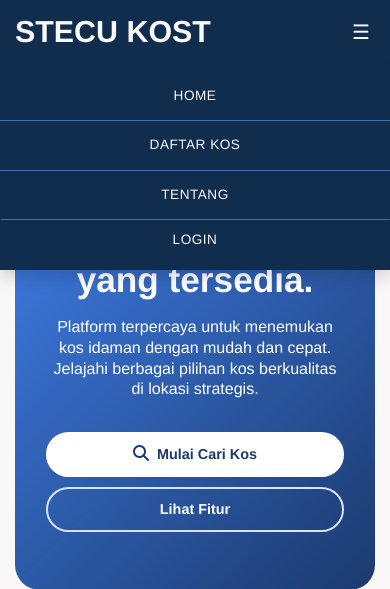
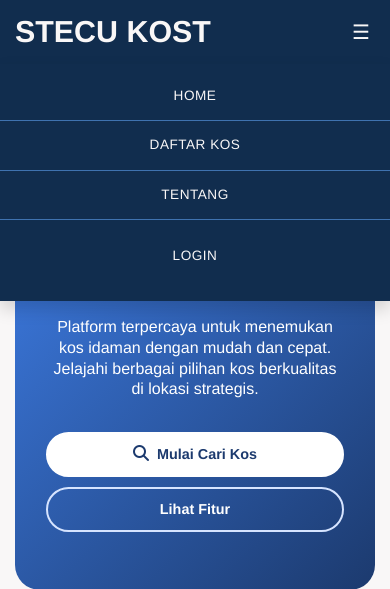
Before and after one commit to ikhlaspp/app_kos, a PHP site: page /yourproject/ in a window 390 px wide, after a click that opens the changed part. Shown: the top 589 px of the page. Run offline with PHP 8.4, Linux system fonts and the light colour scheme.

Commit message:
fix header hiding

```diff
--- a/includes/header.php
+++ b/includes/header.php
@@ -73,6 +73,8 @@ $currentPageTitle = $pageTitle ?? $currentAppName;
         /* Default (desktop) navigation styles */
         .main-navigation {
             margin-left: 25px;
+            /* On desktop, main navigation is displayed as a flex row */
+            display: flex;
         }
         .main-navigation ul {
             list-style-type: none;
@@ -102,7 +104,7 @@ $currentPageTitle = $pageTitle ?? $currentAppName;
         .header-icons {
             display: flex;
             align-items: center;
-            margin-left: auto;
+            margin-left: auto; /* Push icons to the right */
         }
         .header-icons .icon-link {
             color: #F9F7F7;
@@ -119,11 +121,12 @@ $currentPageTitle = $pageTitle ?? $currentAppName;
 
         /* Hide hamburger by default on larger screens */
         .hamburger-menu-placeholder {
-            display: none;
+            display: none !important; /* Hidden on desktop */
         }
 
-        /* Login/Logout link outside hamburger (desktop) */
-        .header-auth-link {
+        /* Login/Logout link outside hamburger (desktop-only) */
+        .header-auth-link.desktop-only-auth-link {
+            display: block; /* Visible on desktop */
             color: #F9F7F7;
             text-decoration: none;
             padding: 0.5rem 0.9rem;
@@ -137,10 +140,15 @@ $currentPageTitle = $pageTitle ?? $currentAppName;
             line-height: 1.2;
             border: 1px solid transparent;
         }
-        .header-auth-link:hover {
+        .header-auth-link.desktop-only-auth-link:hover {
             background-color: #3F72AF;
             color: #FFFFFF;
             border-color: #3F72AF;
+        }
+
+        /* Login/Logout link inside hamburger (mobile-only) */
+        .main-navigation .mobile-only-auth-link {
+            display: none; /* Hidden on desktop within the main nav */
         }
 
         /* Mobile Styles (<= 992px) */
@@ -185,23 +193,36 @@ $currentPageTitle = $pageTitle ?? $currentAppName;
 
             /* Show hamburger on mobile screens */
             .hamburger-menu-placeholder {
-                display: block;
+                display: block !important; /* Visible on mobile */
             }
 
             /* Hide the desktop login/logout link on mobile */
-            .header-icons .header-auth-link {
+            .header-auth-link.desktop-only-auth-link {
                 display: none;
             }
 
-            /* Style the login/logout link when it's inside the mobile menu */
-            .main-navigation.open .header-auth-link {
-                display: block; /* Make sure it's visible when menu is open */
+            /* Style the mobile-only login/logout link when it's inside the mobile menu */
+            .main-navigation .mobile-only-auth-link {
+                display: block; /* Make sure it's visible within the mobile menu */
                 width: 100%; /* Full width */
                 margin-left: 0; /* Remove left margin */
                 text-align: center; /* Center text */
                 padding: 12px 15px; /* Adjust padding to match other menu items */
                 border-top: 1px solid #3F72AF; /* Add a border for separation */
                 border-radius: 0; /* Remove border-radius */
+            }
+             .main-navigation .mobile-only-auth-link a.header-auth-link {
+                /* Ensure the anchor itself also takes full space and has correct styling */
+                display: block;
+                width: 100%;
+                color: #F9F7F7; /* Adjust color for mobile menu consistency */
+                background-color: transparent;
+                border: none;
+                font-size: 0.85rem; /* Match other menu items */
+            }
+            .main-navigation .mobile-only-auth-link a.header-auth-link:hover {
+                background-color: #3F72AF;
+                color: #FFFFFF;
             }
         }
 
@@ -254,16 +275,27 @@ $currentPageTitle = $pageTitle ?? $currentAppName;
                             <li><a href="<?php echo htmlspecialchars($baseUrl . 'home/about'); ?>">Tentang</a></li>
                         <?php endif; ?>
 
-                        <?php if (isset($_SESSION['user_id'])): ?>
-                            <?php $userNameDisplay = $_SESSION['user_nama'] ?? ($_SESSION['is_admin'] ? 'Admin' : 'User'); ?>
-                            <li><a href="<?php echo htmlspecialchars($baseUrl . 'auth/logout'); ?>" class="header-auth-link">Logout (<?php echo htmlspecialchars($userNameDisplay); ?>)</a></li>
-                        <?php else: ?>
-                            <li><a href="<?php echo htmlspecialchars($baseUrl . 'auth/login'); ?>" class="header-auth-link">Login</a></li>
-                        <?php endif; ?>
+                        <!-- Mobile-only Login/Logout Link - visible only when mainNav is open on mobile -->
+                        <li class="mobile-only-auth-link">
+                            <?php if (isset($_SESSION['user_id'])): ?>
+                                <?php $userNameDisplay = $_SESSION['user_nama'] ?? ($_SESSION['is_admin'] ? 'Admin' : 'User'); ?>
+                                <a href="<?php echo htmlspecialchars($baseUrl . 'auth/logout'); ?>" class="header-auth-link">Logout (<?php echo htmlspecialchars($userNameDisplay); ?>)</a>
+                            <?php else: ?>
+                                <a href="<?php echo htmlspecialchars($baseUrl . 'auth/login'); ?>" class="header-auth-link">Login</a>
+                            <?php endif; ?>
+                        </li>
                     </ul>
                 </nav>
 
                 <div class="header-icons">
+                    <!-- Desktop-only Login/Logout Link - visible only on desktop -->
+                    <?php if (isset($_SESSION['user_id'])): ?>
+                        <?php $userNameDisplay = $_SESSION['user_nama'] ?? ($_SESSION['is_admin'] ? 'Admin' : 'User'); ?>
+                        <a href="<?php echo htmlspecialchars($baseUrl . 'auth/logout'); ?>" class="header-auth-link desktop-only-auth-link">Logout (<?php echo htmlspecialchars($userNameDisplay); ?>)</a>
+                    <?php else: ?>
+                        <a href="<?php echo htmlspecialchars($baseUrl . 'auth/login'); ?>" class="header-auth-link desktop-only-auth-link">Login</a>
+                    <?php endif; ?>
+                    <!-- Hamburger icon - visible only on mobile -->
                     <a href="#" class="icon-link hamburger-menu-placeholder" id="hamburgerIcon" aria-label="Menu" aria-controls="mainNav" aria-expanded="false">&#9776;</a>
                 </div>
             </div>
```
